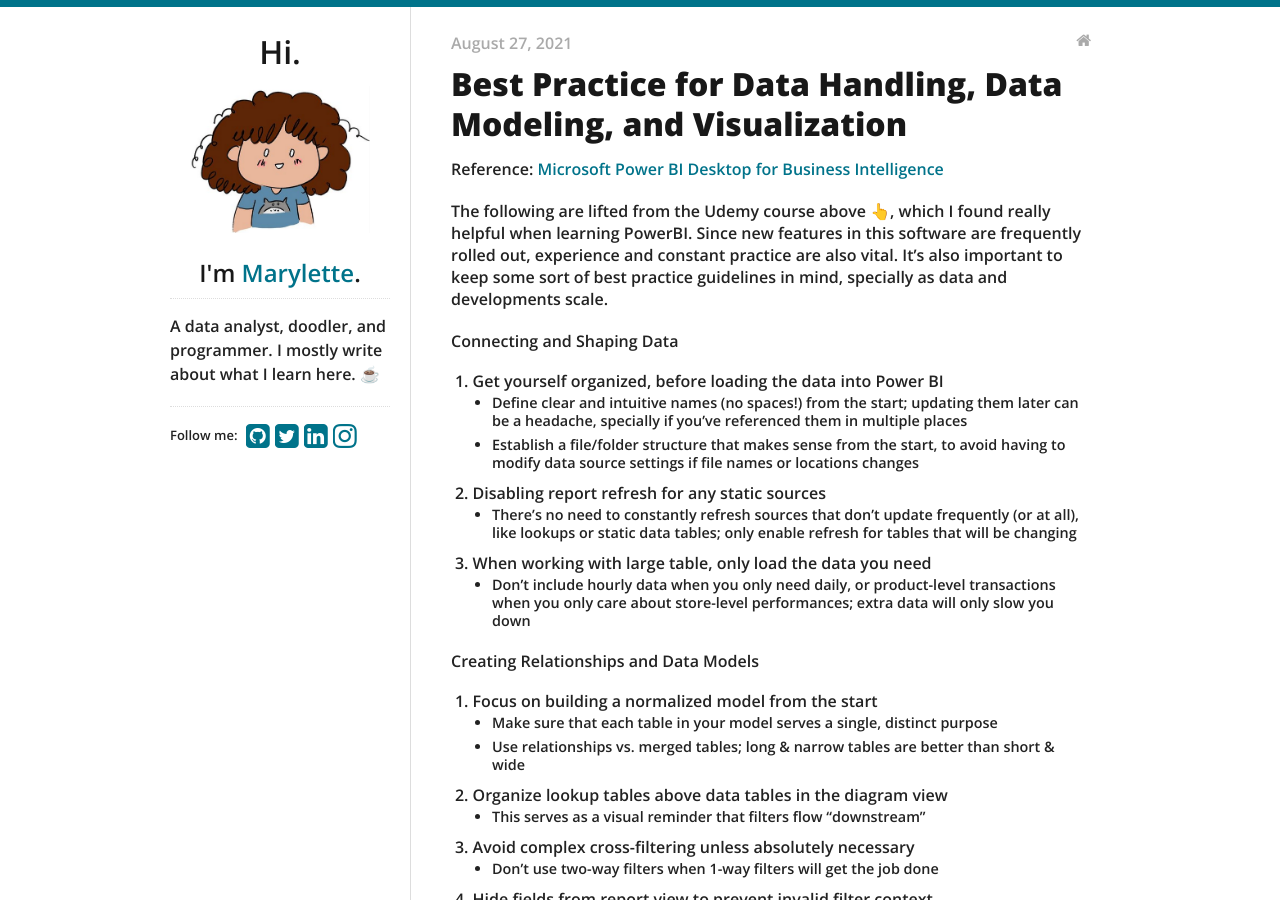
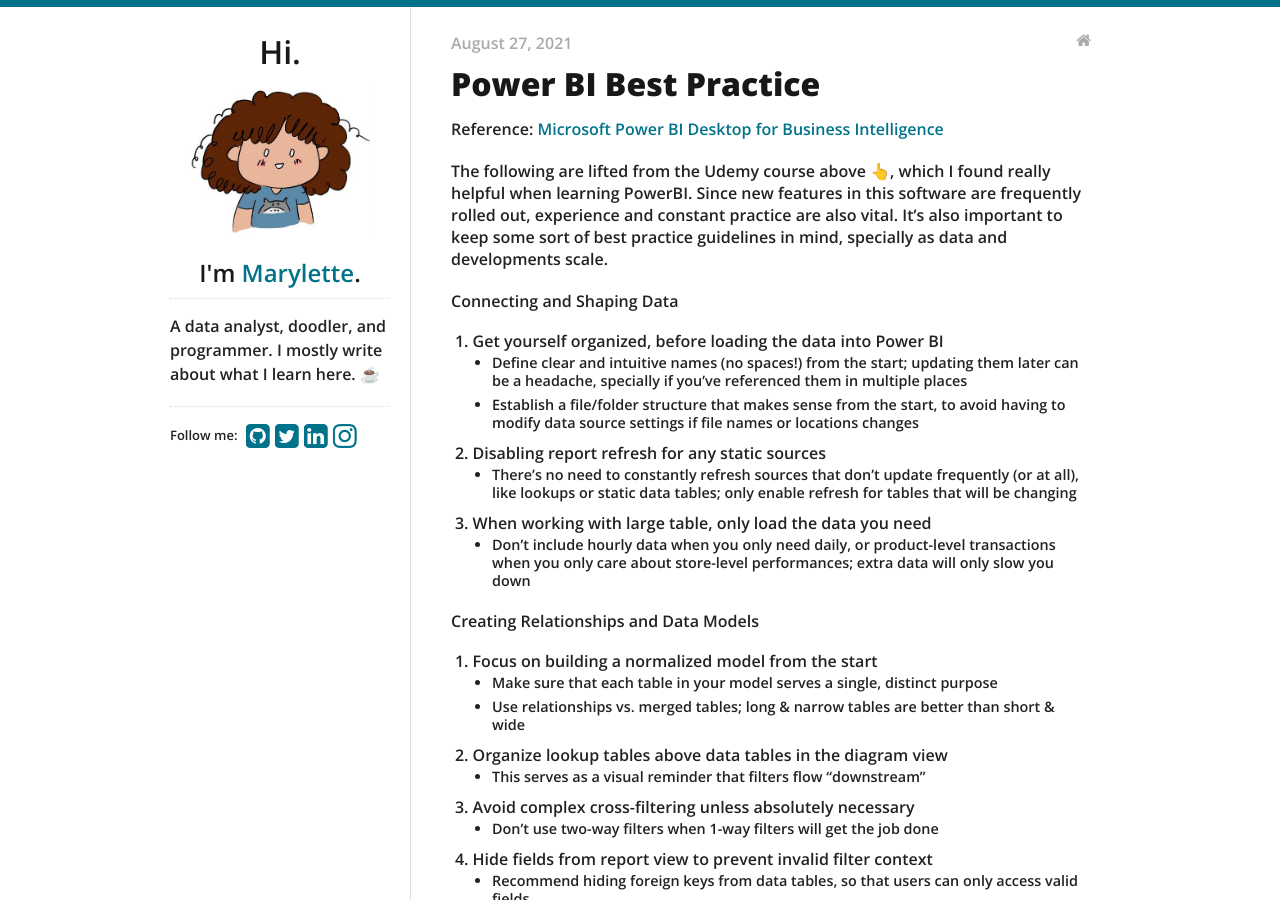
Before and after one commit to maryletteroa/maryletteroa.github.io, a Jekyll site: the page built from _posts/2021-08-27-data-handling-modeling-visualization-best-practice.md, in a window 1280 px wide and 900 px high. Built offline with Jekyll 4.4.1, drawn with Linux system fonts in a browser that asks for light colours.

Commit message:
update post title

```diff
--- a/_posts/2021-08-27-data-handling-modeling-visualization-best-practice.md
+++ b/_posts/2021-08-27-data-handling-modeling-visualization-best-practice.md
@@ -1,6 +1,6 @@
 ---
 layout: post
-title: Best Practice for Data Handling, Data Modeling, and Visualization
+title: Power BI Best Practice
 categories:
 - blog
 ---
```
